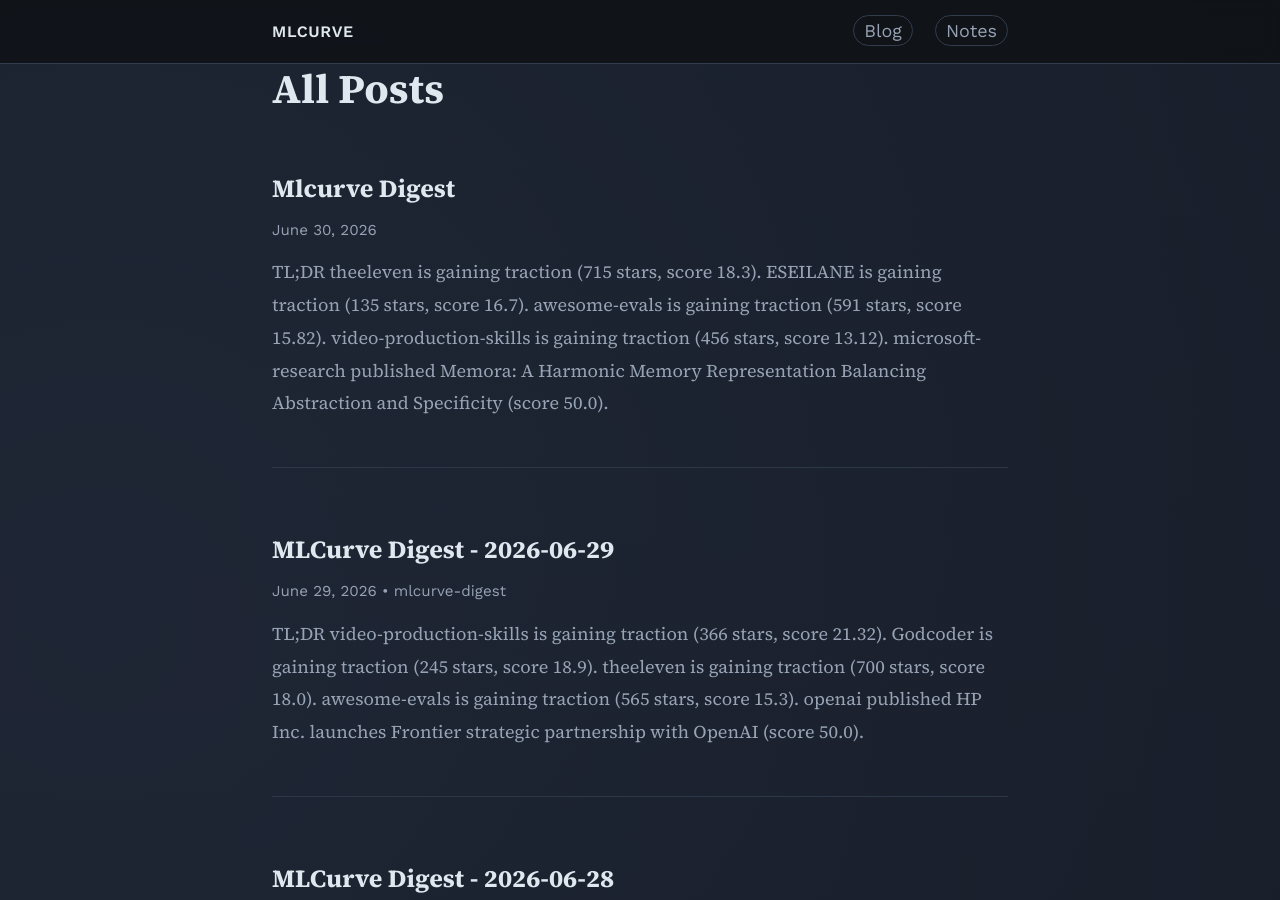
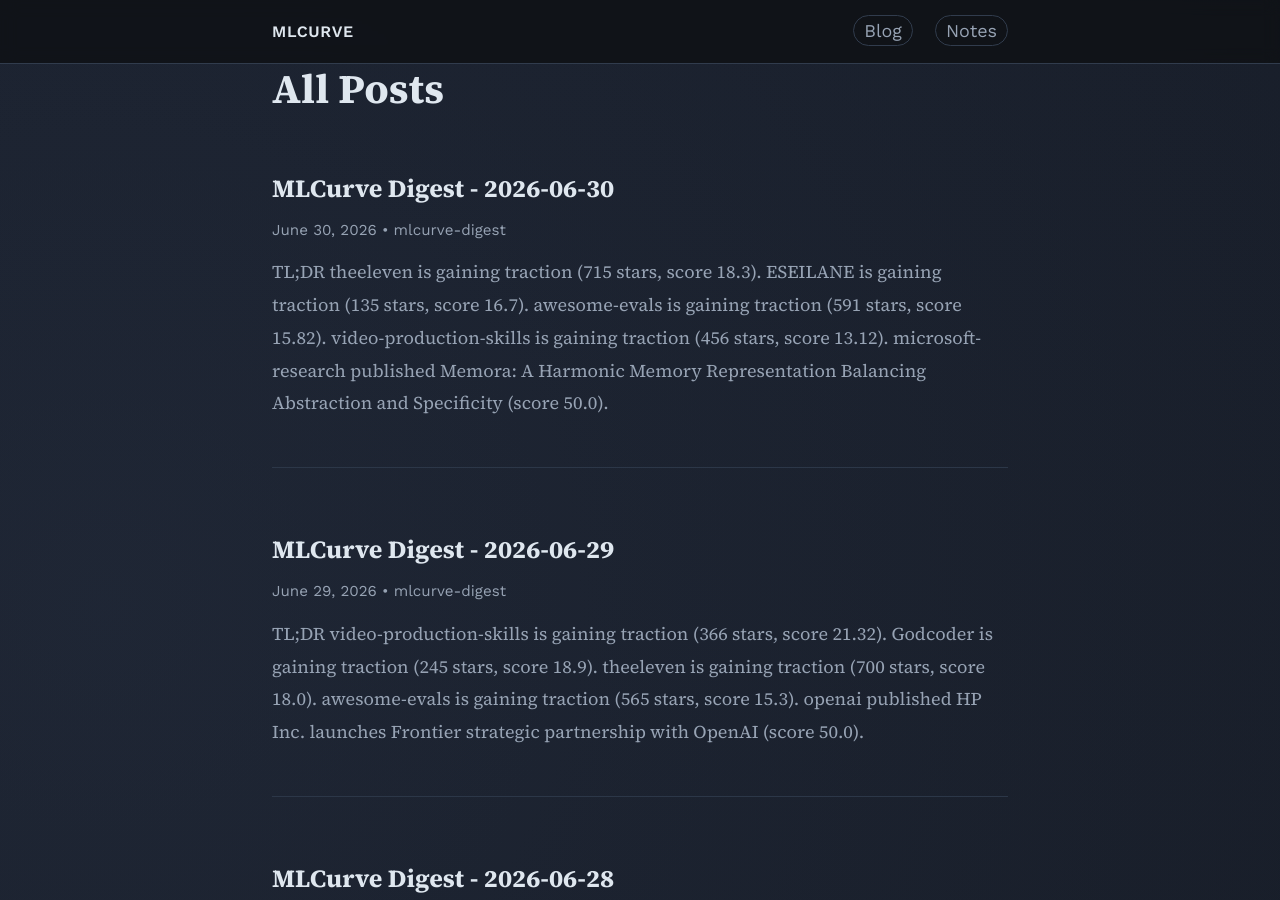
Before and after one commit to pmspraju/mlcurve, a Jekyll site: the page built from blog.md, in a window 1280 px wide and 900 px high. Built offline with Jekyll 4.4.1, drawn with Linux system fonts in a browser that asks for light colours.

Commit message:
Update 2026-06-30-mlcurve-digest.md

```diff
--- a/_posts/2026-06-30-mlcurve-digest.md
+++ b/_posts/2026-06-30-mlcurve-digest.md
@@ -1,3 +1,10 @@
+---
+title: "MLCurve Digest - 2026-06-30"
+date: 2026-06-30 03:35:46 +0000
+layout: post
+source: mlcurve-digest
+---
+
 ## TL;DR
 - theeleven is gaining traction (715 stars, score 18.3).
 - ESEILANE is gaining traction (135 stars, score 16.7).
```
